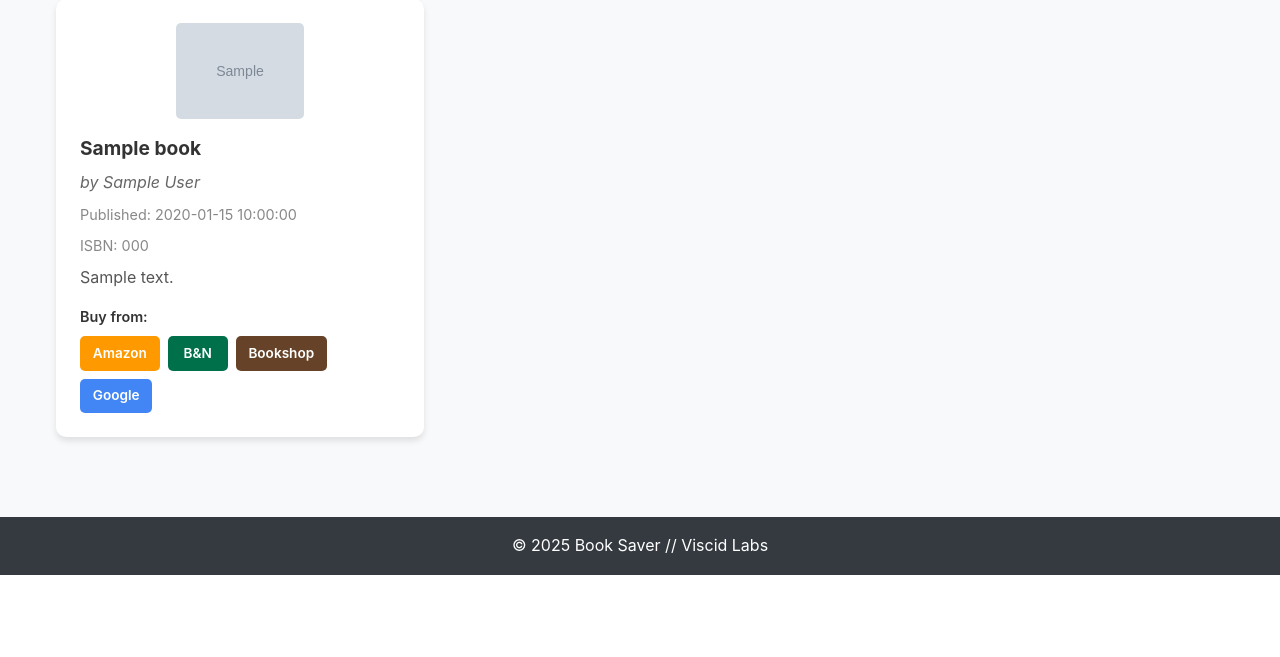
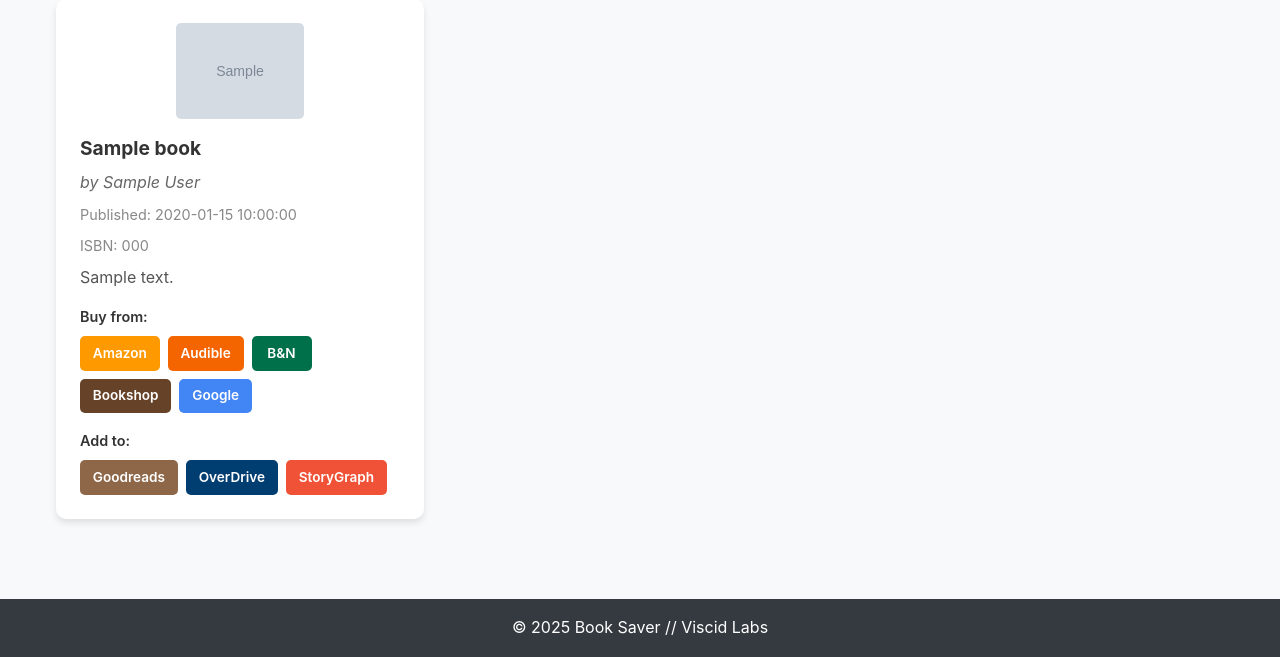
Before and after one commit to ColemanRHarris/booksaver, a Flask app: template templates/results.html in a window 1280 px wide. Shown: the part 271-928 px from the top of the page. Before the commit the page ends 846 px from the top, so only its background shows below. Run offline with Flask 3, Linux system fonts and the light colour scheme; the template is opened without the code that fills it: most values are stand-ins (such as "Sample title", 1, 10 or a date in 2020); grey boxes marked "Sample" are stand-in pictures.

Commit message:
add: more store support

```diff
--- a/app.py
+++ b/app.py
@@ -1,7 +1,7 @@
 from flask import Flask, render_template, request, redirect, url_for
 from dotenv import load_dotenv
 import os
-from books_client import GoogleBooksClient, build_amazon_link, build_purchase_links
+from books_client import GoogleBooksClient, build_amazon_link, build_purchase_links, build_reader_app_links
 
 load_dotenv()
 
@@ -24,9 +24,10 @@ def search():
     try:
         books = books_client.search_books(query)
 
-        # Add purchase links to each book
+        # Add purchase and reader app links to each book
         for book in books:
             book['purchase_links'] = build_purchase_links(book)
+            book['reader_app_links'] = build_reader_app_links(book)
             book['amazon_link'] = build_amazon_link(book)  # Keep for backward compatibility
 
         if not books:
--- a/static/css/style.css
+++ b/static/css/style.css
@@ -271,6 +271,15 @@ main {
     background: #e88900;
 }
 
+.audible-btn {
+    background: #f46500;
+    color: white;
+}
+
+.audible-btn:hover {
+    background: #d4570a;
+}
+
 .bn-btn {
     background: #00704a;
     color: white;
@@ -296,6 +305,62 @@ main {
 
 .google-btn:hover {
     background: #3367d6;
+}
+
+.reader-app-links {
+    display: flex;
+    flex-direction: column;
+    gap: 0.5rem;
+}
+
+.add-label {
+    font-weight: 600;
+    color: #333;
+    font-size: 0.9rem;
+}
+
+.app-links {
+    display: flex;
+    gap: 0.5rem;
+    flex-wrap: wrap;
+}
+
+.app-btn {
+    padding: 0.4rem 0.8rem;
+    border-radius: 5px;
+    text-decoration: none;
+    font-weight: 600;
+    font-size: 0.85rem;
+    transition: all 0.3s ease;
+    text-align: center;
+    min-width: 70px;
+}
+
+.goodreads-btn {
+    background: #8d6748;
+    color: white;
+}
+
+.goodreads-btn:hover {
+    background: #73553b;
+}
+
+.overdrive-btn {
+    background: #003d71;
+    color: white;
+}
+
+.overdrive-btn:hover {
+    background: #002a4d;
+}
+
+.storygraph-btn {
+    background: #f05237;
+    color: white;
+}
+
+.storygraph-btn:hover {
+    background: #d13d23;
 }
 
 .preview-btn {
@@ -381,11 +446,11 @@ footer {
         gap: 1.5rem;
     }
 
-    .retailer-links {
+    .retailer-links, .app-links {
         justify-content: center;
     }
 
-    .retailer-btn {
+    .retailer-btn, .app-btn {
         flex: 1;
         min-width: 50px;
     }
--- a/templates/results.html
+++ b/templates/results.html
@@ -50,6 +50,14 @@
                             </a>
                             {% endif %}
 
+                            {% if book.purchase_links.audible %}
+                            <a href="{{ book.purchase_links.audible }}"
+                               target="_blank"
+                               class="retailer-btn audible-btn">
+                                Audible
+                            </a>
+                            {% endif %}
+
                             {% if book.purchase_links.barnes_noble %}
                             <a href="{{ book.purchase_links.barnes_noble }}"
                                target="_blank"
@@ -77,6 +85,37 @@
                         {% endif %}
                     </div>
 
+                    <div class="reader-app-links">
+                        {% if book.reader_app_links %}
+                        <div class="add-label">Add to:</div>
+                        <div class="app-links">
+                            {% if book.reader_app_links.goodreads %}
+                            <a href="{{ book.reader_app_links.goodreads }}"
+                               target="_blank"
+                               class="app-btn goodreads-btn">
+                                Goodreads
+                            </a>
+                            {% endif %}
+
+                            {% if book.reader_app_links.overdrive %}
+                            <a href="{{ book.reader_app_links.overdrive }}"
+                               target="_blank"
+                               class="app-btn overdrive-btn">
+                                OverDrive
+                            </a>
+                            {% endif %}
+
+                            {% if book.reader_app_links.storygraph %}
+                            <a href="{{ book.reader_app_links.storygraph }}"
+                               target="_blank"
+                               class="app-btn storygraph-btn">
+                                StoryGraph
+                            </a>
+                            {% endif %}
+                        </div>
+                        {% endif %}
+                    </div>
+
                     {% if book.preview_link %}
                     <a href="{{ book.preview_link }}"
                        target="_blank"
```
Also changed, not shown: books_client.py (+44 -3 lines).
